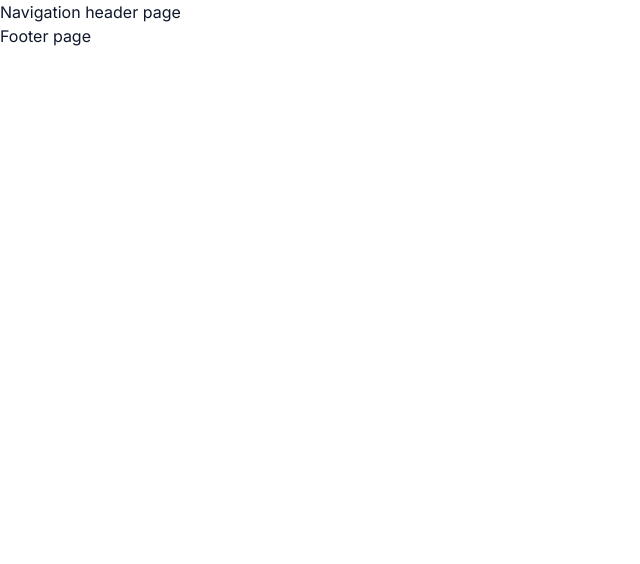
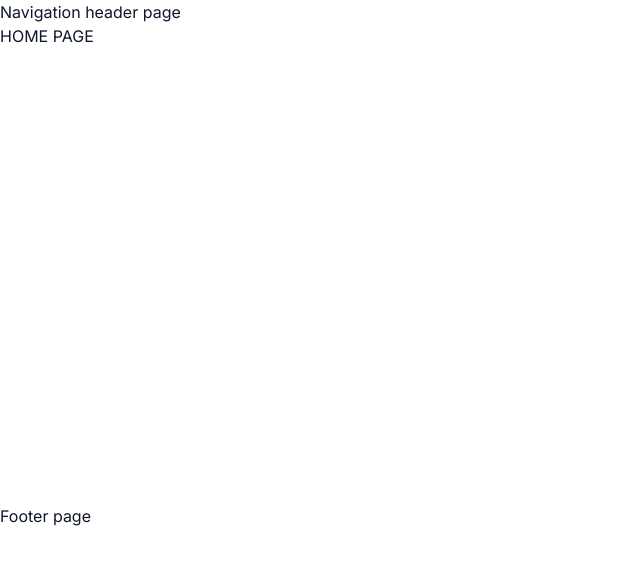
Before and after one commit to brightjonathan/modern_E_commerce_UI, a Next.js app: page / in a window 1280 px wide. Shown: the top 564 px of the page, without its empty margins (0-640 px from the left). Built offline with nearby package versions, Linux system fonts and the light colour scheme.

Commit message:
modern e-commerce ui

```diff
--- a/app/layout.tsx
+++ b/app/layout.tsx
@@ -1,6 +1,8 @@
 import { ShopProvider } from "@/context/ShopContext";
 import { Inter, Plus_Jakarta_Sans } from "next/font/google";
 import "./globals.css";
+import Footer from "@/components/layout/Footer";
+import Header from "@/components/layout/Header";
 
 
 const inter = Inter({ subsets: ["latin"], variable: "--font-inter", display: "swap" });
@@ -28,9 +30,12 @@ export default function RootLayout({ children }: LayoutProps<"/">) {
     >
       <body  className="min-h-screen">
         <ShopProvider>
+          <Header/>
 
         <main className="min-h-[60vh]">{children} </main>
 
+
+        <Footer/>
         </ShopProvider>
         </body>
     </html>
--- a/app/page.tsx
+++ b/app/page.tsx
@@ -1,18 +1,10 @@
 import React from 'react'
-import Footer from '@/components/layout/Footer';
-import Header from '@/components/layout/Header';
+
 
 const page = () => {
   return (
     <div>
-      {/* header section */}
-      <Header/>
-
-      {/* main section */}
-
-      {/* footer section */}
-      <Footer/>
-
+     <h1>HOME PAGE </h1>
     </div>
   )
 }
```
